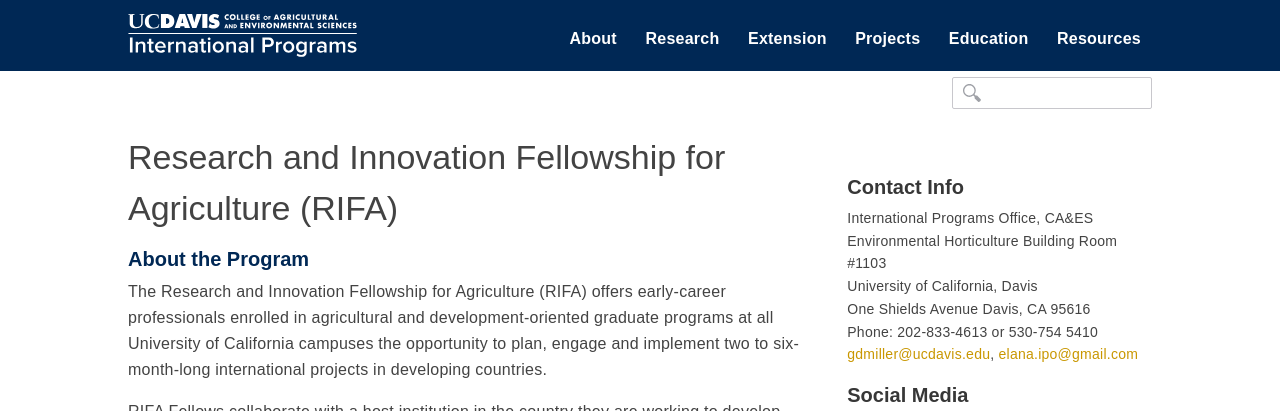
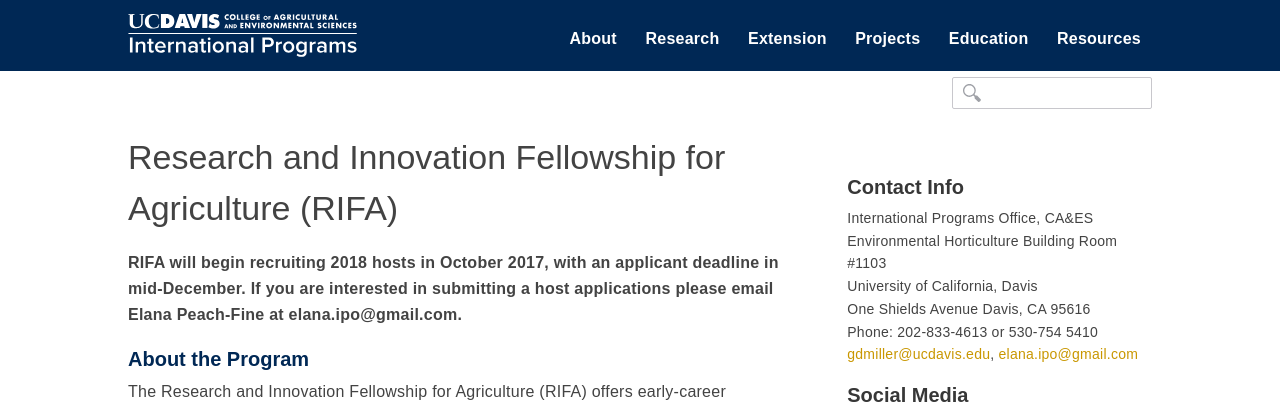
Before and after one commit to ucdavis/ip, a Jekyll site: the page built from scholars-and-students/RIFA/index.html, in a window 1280 px wide and 900 px high, cut to the strip 0-411 px from the top of the window. Built offline with Jekyll 4.4.1, drawn with Linux system fonts in a browser that asks for light colours; nearby versions of some CDN libraries.

Commit message:
adding host application note to top of RIFA page

```diff
--- a/scholars-and-students/RIFA/index.html
+++ b/scholars-and-students/RIFA/index.html
@@ -5,6 +5,8 @@
 ---
 <article>
     <h1>{{ page.title }}</h1>
+
+<p><strong>RIFA will begin recruiting 2018 hosts in October 2017, with an applicant deadline in mid-December. If you are interested in submitting a host applications please email Elana Peach-Fine at elana.ipo@gmail.com. </strong></p>
 
 <h3>About the Program</h3>
     <p>The Research and Innovation Fellowship for Agriculture (RIFA) offers early-career professionals enrolled in agricultural and development-oriented graduate programs at all
```
